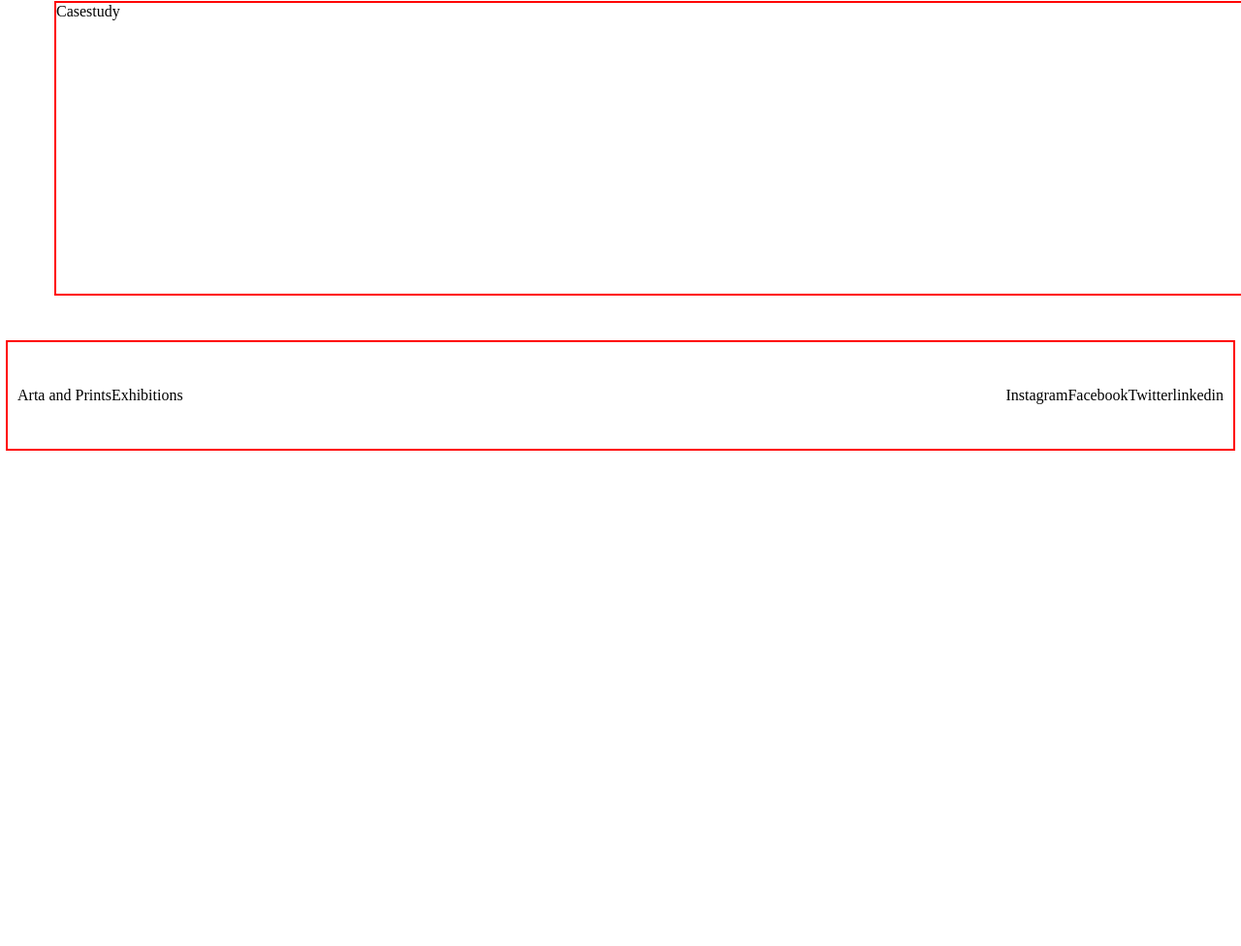
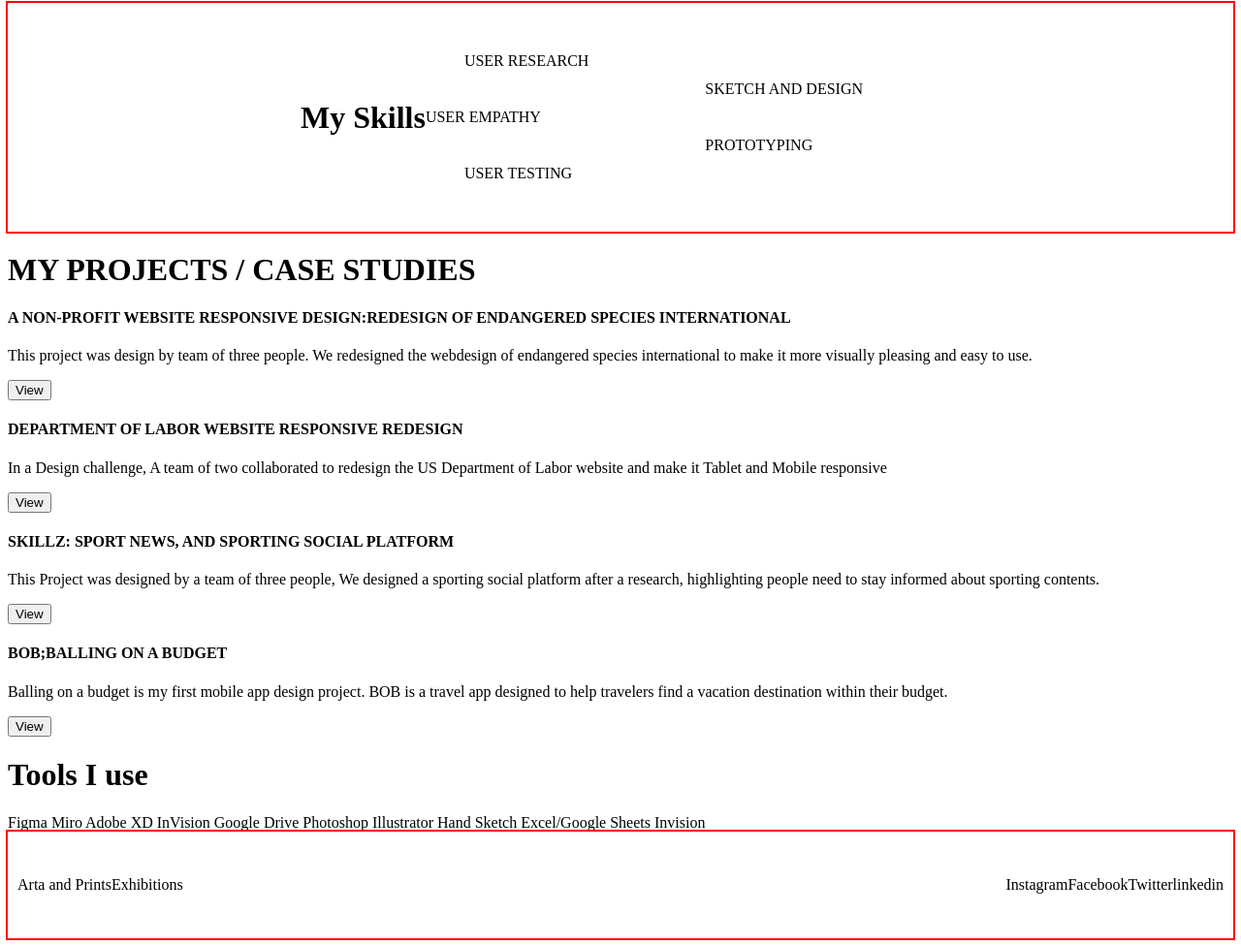
Before and after one commit to Marthinaart/UX_UI_HW_18, a plain HTML site: page index.html in a window 1280 px wide. Shown: the part 815-1791 px from the top of the page at 97% size. Before the commit the page ends 1286 px from the top, so only its background shows below. Drawn offline with Linux system fonts and the light colour scheme.

Commit message:
updates new HW 18 repository

```diff
--- a/css/style.css
+++ b/css/style.css
@@ -1,22 +1,24 @@
-#header { display: flex;
+
+    #header {
+        display: flex;
         justify-content: space-between;
         height: 110px;
         align-items: center;
         }
 
-    .myLogo{
+        .myLogo {
             width: 70px;
             height: 70px;
             display: flex;
             margin-left: 30px;
          }
 
-    .primaryNav{
+        .primaryNav {
             display: flex;
             justify-content: space-evenly;
          }
 
-    #project{
+        #project {
             margin: 10px;
             padding: 5px;
             width: 130px;
@@ -27,7 +29,7 @@
             font-size: 30px;
          }
 
-     #about{
+         #about {
              margin: 10px;
              padding: 5px;
              width: 130px;
@@ -38,7 +40,7 @@
             font-size: 30px;
           }
 
-      #resume{
+          #resume {
               margin: 10px;
               padding: 5px;
               width: 130px;
@@ -48,7 +50,7 @@
             justify-content: center;
             font-size: 30px;
            }
-       #contact{
+           #contact {
                margin: 10px;
                padding: 5px;
                width: 130px;
@@ -59,7 +61,7 @@
             font-size: 30px;
             }
 
-    .search{
+        .search {
             margin-right: 30px;
             outline: 2px solid black;
             width: 200px;
@@ -67,10 +69,10 @@
             border-radius: 5px;
            text-align: center;
         }
-    .searchgrp{
+        .searchgrp {
             display: flex;
         }
-    .mainContent{
+        .myprofile {
             display: flex;
             height: 600px;
             width: 1600px;
@@ -78,7 +80,7 @@
             align-content: center;
             margin: 50px;
         }
-     #imageBigmartha{
+         .profilePicture {
              display: flex;
              height: 600px;
              width: 788px;
@@ -88,7 +90,7 @@
              background-size: cover;
              align-items:center;
          }
-     #marthaBio{
+        .bio {
             display: flex;
             height: 600px;
             width: 788px;
@@ -97,35 +99,62 @@
             font-size: large;
         }
 
-.subContent{
+        .myskills {
             display: flex;
-        height: 300px;
-        width: 1600px;
+            justify-content: center;
+            align-items: center;
             outline: 2px solid red;
-        justify-content: space-between;
-        align-content: center;
-        margin: 50px;
+
         }
-    #footer{
+        .uxskills {
+            display: flex;
+            justify-content: space-evenly;
+            outline: 2px solid red;
+
+        }
+        .uxskills h1 {
+            display: block;
+            text-align: center;
+        }
+        .userResearch {
+            margin: 40px;
+        }
+        .userEmpath {
+            margin: 40px;
+        }
+        .userTesting {
+            margin: 40px;
+        }
+        .uiSkills {
+            margin: 40px;
+        }
+        .sketchAnddesign {
+            margin: 40px;
+        }
+        .prototyping {
+            margin: 40px;
+        }
+
+        #footer {
             outline: 2px solid red;
             display: flex;
             justify-content: space-between;
             height: 110px;
         }
-.otherworks{
+    .otherworks {
         display: flex;
         justify-content: space-evenly;
         align-items: center;
         margin: 10px;
     }
-.socialmedia{
+    .socialmedia {
         display: flex;
         justify-content: space-evenly;
         align-items: center;
         margin: 10px;
     }
 
-.button{
+    .button {
         outline: 2px solid red;
         height: 30px;
         width: 200px;
--- a/index.html
+++ b/index.html
@@ -27,12 +27,12 @@
             </div>
         </div>
 
+    </nav>
+    <div class="myprofile">
+        <div class="profilePicture">
 
-        </nav>
-        <section class="mainContent">
-            <div id="imageBigmartha">Big image
         </div>
-            <div id="marthaBio">Hello,<br>
+        <div class="bio">Hello,
 
             My name is Martha Hagos. I am from ethiopia. I am a passionate, proficient, professional, UX/UI designer.
 
@@ -41,18 +41,87 @@
             I have always wanted to work in digital design. Finding this program was dream come true. Learning UX/UI design has ignited my passion for art, design and problem solving.
 
             Beside the actual application of the job, my one takeaway is to approach any design first by thinking of users experience.
+        </div>
+    </div>
+
+    <div class="myskills">
+        <h1>My Skills</h1>
+        <div class="uxSkills">
+          <div  class="userResearch">USER RESEARCH</div>
+
+          <div  class="userEmpathy"> USER EMPATHY</div>
+
+          <div  class="userTesting"> USER TESTING</div>
+
+        </div>
+            <div class="uiSkills">
+                <div  class="sketchAnddesign"> SKETCH AND DESIGN</div>
+
+                <div  class="prototyping"> PROTOTYPING</div>
 
             </div>
 
-        </section>
-        <section class="subContent">
-
-            <div id="caseStudy">Casestudy
     </div>
-            <div class="button project">My Case Studies
+<div class="Myprojects">
+    <h1>MY PROJECTS / CASE STUDIES</h1>
+    <div class="Project1">
+        <div class="imageMockup"></div>
+        <div class="discription1">
+            <div class="projectDis1">
+                <h4>A NON-PROFIT WEBSITE RESPONSIVE DESIGN:REDESIGN OF ENDANGERED SPECIES INTERNATIONAL</h4>
+                <p>This project was design by team of three people. We redesigned the webdesign of endangered species international to make it more visually pleasing and easy to use.</p>
+            </div>
+            <button>View</button>
+        </div>
+    </div>
+        <div class="project2">
+            <div class="imageMockup2">
+                <div class="discription2"></div>
+                <div class="projectDis2">
+                    <h4>DEPARTMENT OF LABOR WEBSITE RESPONSIVE REDESIGN</h4>
+                    <p>In a Design challenge, A team of two collaborated  to redesign the US Department of Labor website and make it Tablet and Mobile responsive</p>
+                </div>
+                <button>View</button>
+            </div>
+            <div class="project3">
+                <div class="imageMockup3"></div>
+                <div class="discription3">
+                    <div class="projectDis3">
+                        <h4>SKILLZ: SPORT NEWS, AND SPORTING SOCIAL PLATFORM </h4>
+                        <p>This Project was designed by a team of three people, We designed a sporting social platform after a research, highlighting people need to stay informed about sporting contents. </p>
+                    </div>
+                    <button>View</button>
+                </div>
+                <div class="project4">
+                    <div class="imageMockup"></div>
+                    <div class="discription4">
+                        <div class="projectDis4">
+                            <h4>BOB;BALLING ON A BUDGET</h4>
+                            <P>Balling on a budget is my first mobile app design project. BOB is a travel app designed to help travelers find a vacation destination within their budget.</P>
+                        </div>
+                        <button>View</button>
+                    </div>
                 </div>
 
-        </section>
+
+</div>
+
+<div class="tools">
+    <h1>Tools I use </h1>
+    <div class="myTools">Figma
+        Miro
+        Adobe XD
+        InVision
+        Google Drive
+        Photoshop
+        Illustrator
+        Hand Sketch
+        Excel/Google Sheets
+        Invision
+
+
+</div>
+
     <nav id="footer">
         <div class="otherworks">
             <div id="artAndprints">Arta and Prints
@@ -83,6 +152,7 @@
 
 
 
+</body>
 
 
 </html>
```
Lines whose indentation alone changed are shown as unchanged.
